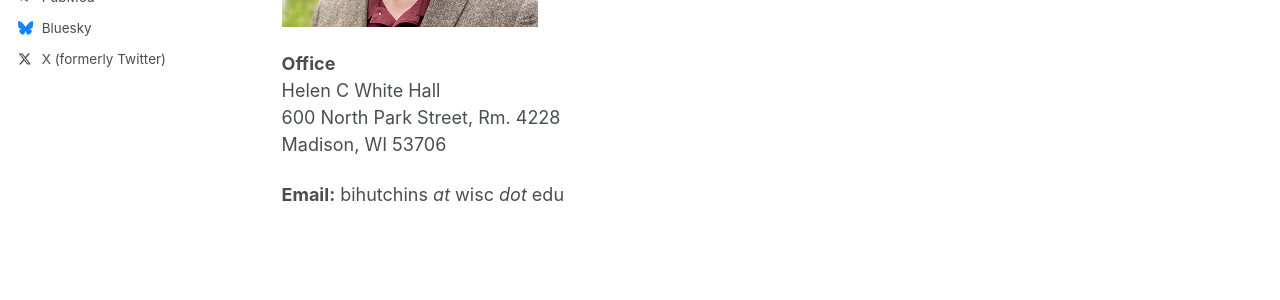
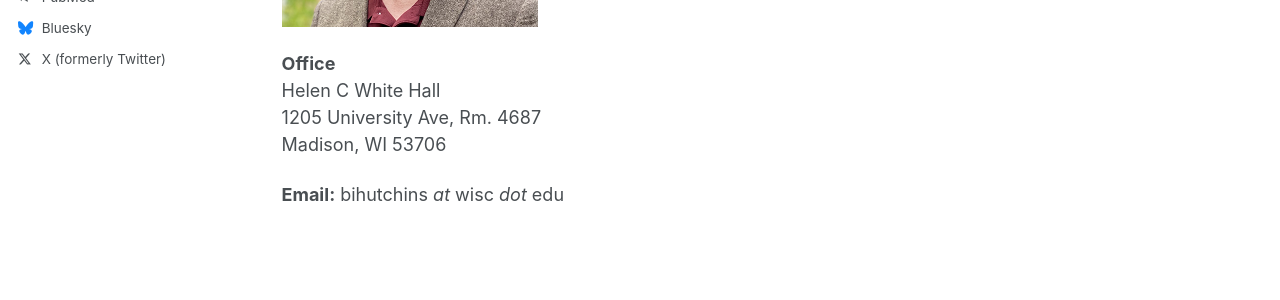
Before and after one commit to HutchinsLab/hutchinslab.github.io, a Jekyll site: the page built from _pages/lababout.md, in a window 1280 px wide and 1038 px high. Shown: the part 617-917 px from the top of the window. Built offline with Jekyll 4.4.1, drawn with Linux system fonts in a browser that asks for light colours; some web fonts are replaced; a script that is not in the unit is left out.

Commit message:
Update contact

```diff
--- a/_data/navigation.yml
+++ b/_data/navigation.yml
@@ -15,4 +15,4 @@ main:
     url: /about/
 
   - title: "Faculty Page"
-    url: https://ischool.wisc.edu/blog/staff/hutchins-b-ian/
+    url: https://ischool.wisc.edu/staff/hutchins-b-ian/
--- a/_pages/lababout.md
+++ b/_pages/lababout.md
@@ -11,7 +11,7 @@ Ian is an Assistant Professor of Data and Information Science at the University
 
 **Office**
 Helen C White Hall
-600 North Park Street, Rm. 4228
+1205 University Ave, Rm. 4687
 Madison, WI 53706
 
 **Email:** bihutchins *at* wisc *dot* edu
```
